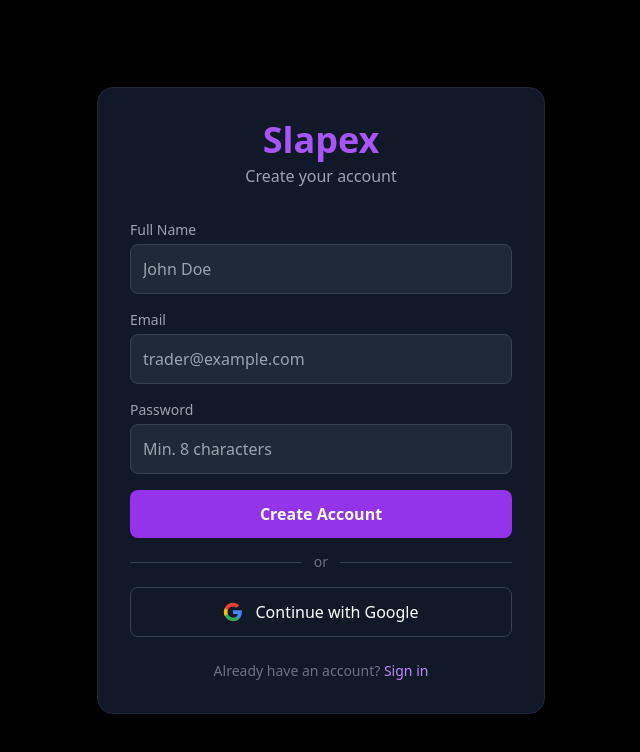
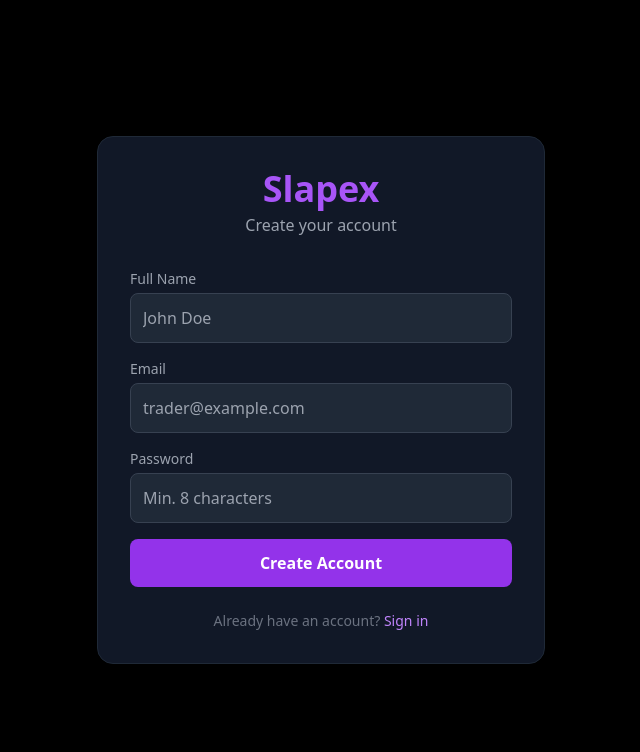
Before and after one commit to elnomic/slapex, a Next.js app: page /auth/register in a window 1280 px wide. Shown: the top 752 px of the page, without its empty margins (319-959 px from the left). Built offline with nearby package versions, Linux system fonts and the light colour scheme.

Commit message:
Refactor RegisterPage to use signup action
Updated the registration page to use the signup action and simplified the layout by removing the Google sign-in option.

```diff
--- a/src/app/auth/register/page.tsx
+++ b/src/app/auth/register/page.tsx
@@ -1,4 +1,4 @@
-import Link from "next/link";
+import { signup } from './actions'
 
 export default function RegisterPage() {
   return (
@@ -45,52 +45,18 @@ export default function RegisterPage() {
           </div>
 
           <button
-            type="submit"
+            formAction={signup}
             className="w-full p-3 bg-purple-600 hover:bg-purple-700 text-white rounded-lg font-semibold transition"
           >
             Create Account
           </button>
         </form>
 
-        <div className="relative my-6">
-          <div className="border-t border-gray-700"></div>
-          <span className="absolute top-1/2 left-1/2 -translate-x-1/2 -translate-y-1/2 bg-gray-900 px-3 text-sm text-gray-500">
-            or
-          </span>
-        </div>
-
-        <form>
-          <button
-            type="submit"
-            className="w-full p-3 border border-gray-700 hover:bg-gray-800 text-white rounded-lg font-medium transition flex items-center justify-center gap-3"
-          >
-            <svg className="w-5 h-5" viewBox="0 0 24 24">
-              <path
-                fill="#4285F4"
-                d="M22.56 12.25c0-.78-.07-1.53-.2-2.25H12v4.26h5.92a5.06 5.06 0 0 1-2.2 3.32v2.77h3.57c2.08-1.92 3.28-4.74 3.28-8.1z"
-              />
-              <path
-                fill="#34A853"
-                d="M12 23c2.97 0 5.46-.98 7.28-2.66l-3.57-2.77c-.98.66-2.23 1.06-3.71 1.06-2.86 0-5.29-1.93-6.16-4.53H2.18v2.84C3.99 20.53 7.7 23 12 23z"
-              />
-              <path
-                fill="#FBBC05"
-                d="M5.84 14.09c-.22-.66-.35-1.36-.35-2.09s.13-1.43.35-2.09V7.07H2.18C1.43 8.55 1 10.22 1 12s.43 3.45 1.18 4.93l2.85-2.22.81-.62z"
-              />
-              <path
-                fill="#EA4335"
-                d="M12 5.38c1.62 0 3.06.56 4.21 1.64l3.15-3.15C17.45 2.09 14.97 1 12 1 7.7 1 3.99 3.47 2.18 7.07l3.66 2.84c.87-2.6 3.3-4.53 6.16-4.53z"
-              />
-            </svg>
-            Continue with Google
-          </button>
-        </form>
-
         <p className="text-center mt-6 text-sm text-gray-500">
           Already have an account?{" "}
-          <Link href="/auth/login" className="text-purple-400 hover:text-purple-300">
+          <a href="/auth/login" className="text-purple-400 hover:text-purple-300">
             Sign in
-          </Link>
+          </a>
         </p>
       </div>
     </div>
```
